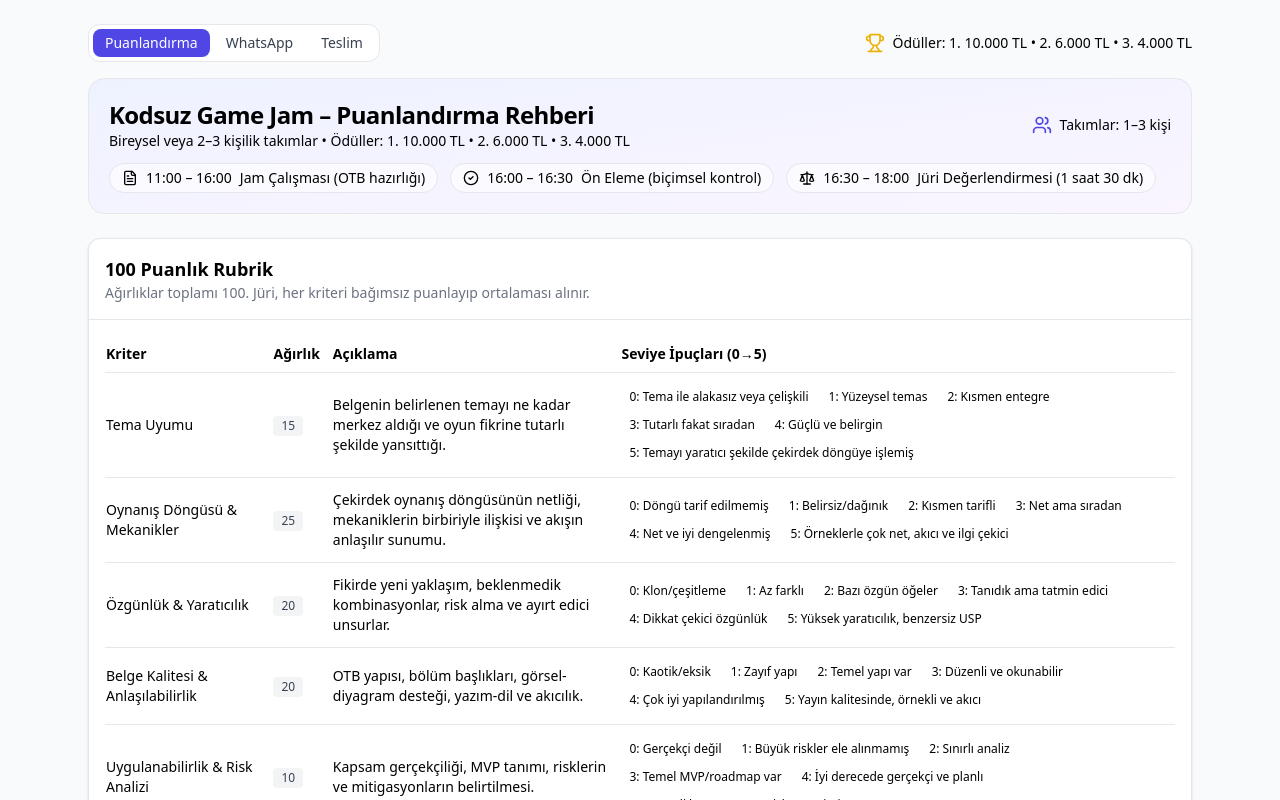
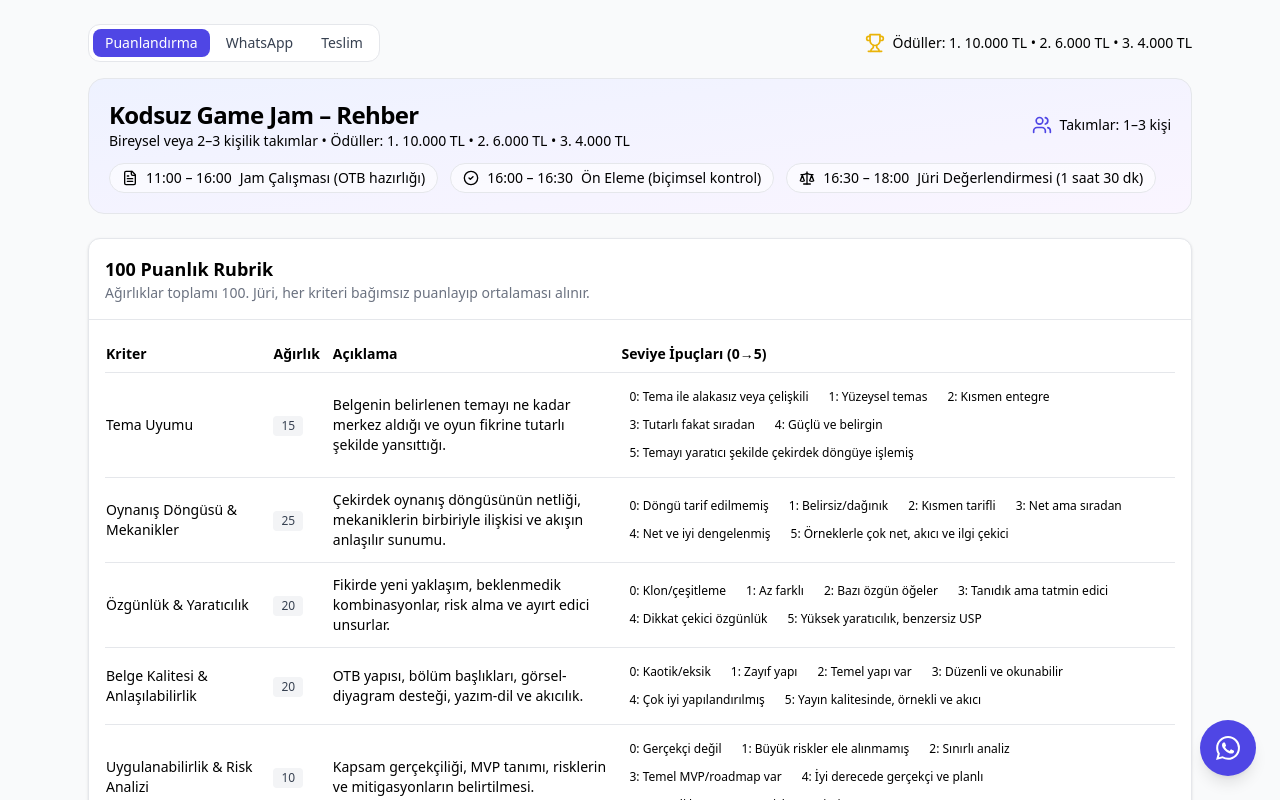
Before and after one commit to ahmetdem/kodsuz-game-jam, a React (Vite) app: page / in a window 1280 px wide. Shown: the top 800 px of the page. Built offline with nearby package versions, Linux system fonts and the light colour scheme.

Commit message:
whatsapp icon

```diff
--- a/src/App.tsx
+++ b/src/App.tsx
@@ -45,6 +45,8 @@
 
 const WHATSAPP_LINK = "https://chat.whatsapp.com/ElWX5O1UZ2lAZ0U4QEBVPu"; // kendi davet linkin
 const DRIVE_LINK = "https://drive.google.com/drive/folders/17DvykxxFIy55eh-tV9RM--Tw5LZ9izUV?usp=drive_link";
+
+
 
 // 100 puanlık rubrik – ağırlıklar toplamı 100 olmalı
 const RUBRIC = [
@@ -309,7 +311,7 @@
     <div className="rounded-2xl border bg-gradient-to-br from-indigo-50 to-purple-50 p-5">
       <div className="flex flex-wrap items-center justify-between gap-4">
         <div>
-          <h1 className="text-2xl font-bold tracking-tight">{JAM.title} – Puanlandırma Rehberi</h1>
+          <h1 className="text-2xl font-bold tracking-tight">{JAM.title} – Rehber</h1>
           <p className="text-sm text-muted-foreground">
             {JAM.teamSize} • Ödüller: {JAM.prizes.map((p) => `${p.place}. ${formatTL(p.amount)}`).join(" • ")}
           </p>
@@ -333,9 +335,17 @@
 }
 
 export default function JamScoringAndStand() {
+  const [activeTab, setActiveTab] = useState("score");
+
+  const WhatsAppIcon = () => (
+    <svg viewBox="0 0 24 24" fill="currentColor" className="h-6 w-6">
+      <path d="M17.472 14.382c-.297-.149-1.758-.867-2.03-.967-.273-.099-.471-.148-.67.15-.197.297-.767.966-.94 1.164-.173.199-.347.223-.644.075-.297-.15-1.255-.463-2.39-1.475-.883-.788-1.48-1.761-1.653-2.059-.173-.297-.018-.458.13-.606.134-.133.298-.347.446-.52.149-.174.198-.298.298-.497.099-.198.05-.371-.025-.52-.075-.149-.669-1.612-.916-2.207-.242-.579-.487-.5-.669-.51-.173-.008-.371-.01-.57-.01-.198 0-.52.074-.792.372-.272.297-1.04 1.016-1.04 2.479 0 1.462 1.065 2.875 1.213 3.074.149.198 2.096 3.2 5.077 4.487.709.306 1.262.489 1.694.625.712.227 1.36.195 1.871.118.571-.085 1.758-.719 2.006-1.413.248-.694.248-1.289.173-1.413-.074-.124-.272-.198-.57-.347m-5.421 7.403h-.004a9.87 9.87 0 01-5.031-1.378l-.361-.214-3.741.982.998-3.648-.235-.374a9.86 9.86 0 01-1.51-5.26c.001-5.45 4.436-9.884 9.888-9.884 2.64 0 5.122 1.03 6.988 2.898a9.825 9.825 0 012.893 6.994c-.003 5.45-4.437 9.884-9.885 9.884m8.413-18.297A11.815 11.815 0 0012.05 0C5.495 0 .16 5.335.157 11.892c0 2.096.547 4.142 1.588 5.945L.057 24l6.305-1.654a11.882 11.882 0 005.683 1.448h.005c6.554 0 11.89-5.335 11.893-11.893A11.821 11.821 0 0020.465 3.516" />
+    </svg>
+  );
+
   return (
     <div className="mx-auto max-w-6xl p-6">
-      <Tabs defaultValue="score">
+      <Tabs value={activeTab} onValueChange={setActiveTab}>
         <div className="mb-4 flex flex-wrap items-center justify-between gap-3">
           <TabsList className="bg-muted/60">
             <TabsTrigger value="score">Puanlandırma</TabsTrigger>
@@ -414,6 +424,7 @@
             </CardContent>
           </Card>
         </TabsContent>
+
         <TabsContent value="submit" className="space-y-6">
           <HeaderStrip />
           <Card>
@@ -496,6 +507,20 @@
             </CardContent>
           </Card>
         </TabsContent>
+
+        {/* Floating WhatsApp Button */}
+        <div className="fixed bottom-6 right-6 z-50">
+          <Button
+            onClick={() => {
+              console.log("Button clicked, switching to whatsapp");
+              setActiveTab("whatsapp");
+            }}
+            className="h-14 w-14 rounded-full bg-green-500 shadow-lg hover:bg-green-600 hover:scale-110 transition-all duration-200"
+            title="WhatsApp Grubuna Git"
+          >
+            <WhatsAppIcon />
+          </Button>
+        </div>
       </Tabs>
     </div>
   );
--- a/src/components/ui/tabs.tsx
+++ b/src/components/ui/tabs.tsx
@@ -4,13 +4,31 @@
 type Ctx = { value: string; setValue: (v: string) => void };
 const TabsCtx = React.createContext<Ctx | null>(null);
 
-export function Tabs({ defaultValue, children }: { defaultValue: string; children: React.ReactNode }) {
-  const [value, setValue] = React.useState(defaultValue);
-  return <TabsCtx.Provider value={{ value, setValue }}>{children}</TabsCtx.Provider>;
+export function Tabs({
+  defaultValue,
+  value,
+  onValueChange,
+  children
+}: {
+  defaultValue?: string;
+  value?: string;
+  onValueChange?: (v: string) => void;
+  children: React.ReactNode
+}) {
+  const [internalValue, setInternalValue] = React.useState(defaultValue || "");
+
+  // Controlled vs uncontrolled
+  const currentValue = value !== undefined ? value : internalValue;
+  const setValue = onValueChange || setInternalValue;
+
+  return <TabsCtx.Provider value={{ value: currentValue, setValue }}>{children}</TabsCtx.Provider>;
 }
+
+// Diğer componentler aynı kalıyor
 export function TabsList({ className = "", children }: { className?: string; children: React.ReactNode }) {
   return <div className={`inline-flex items-center gap-1 rounded-xl border bg-white p-1 ${className}`}>{children}</div>;
 }
+
 export function TabsTrigger({ value, children }: { value: string; children: React.ReactNode }) {
   const ctx = React.useContext(TabsCtx)!;
   const active = ctx.value === value;
@@ -23,6 +41,7 @@
     </button>
   );
 }
+
 export function TabsContent({ value, children, className = "" }: { value: string; children: React.ReactNode; className?: string }) {
   const ctx = React.useContext(TabsCtx)!;
   if (ctx.value !== value) return null;
```
